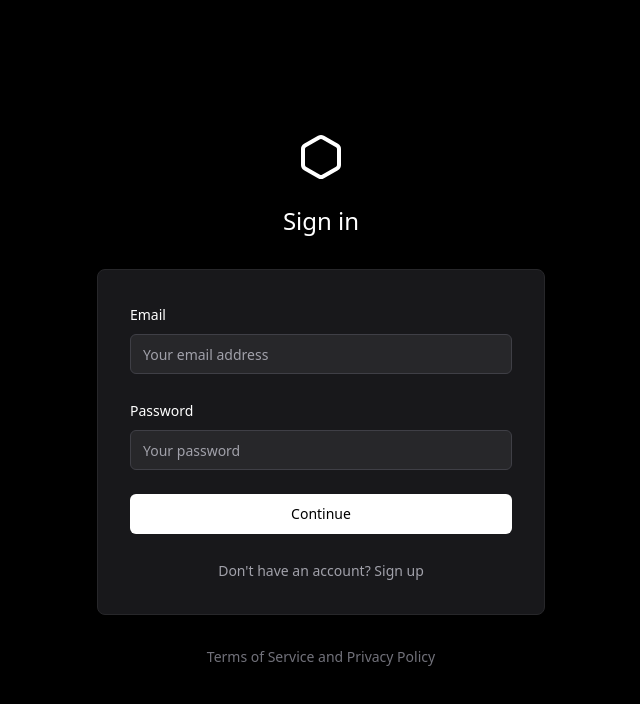
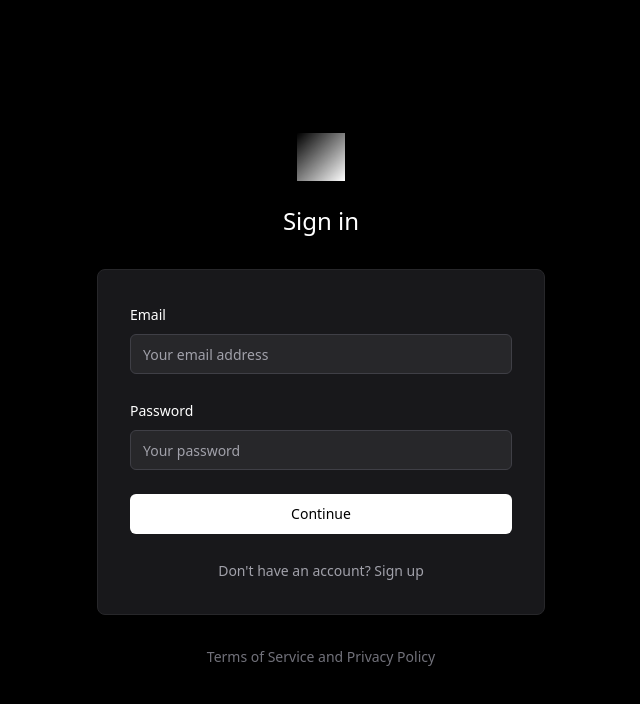
Before and after one commit to 0mny/lucid-layout-labs, a React (Vite) app: page /auth in a window 1280 px wide. Shown: the top 704 px of the page, without its empty margins (319-959 px from the left). Built offline with nearby package versions, Linux system fonts and the light colour scheme.

Commit message:
feat: Use image as auth screen logo
Replaces the existing logo (Hexagon) on the auth screen with the provided image.

```diff
--- a/src/pages/Auth.tsx
+++ b/src/pages/Auth.tsx
@@ -4,8 +4,9 @@ import { useAuth } from '@/contexts/AuthContext';
 import { Button } from '@/components/ui/button';
 import { Input } from '@/components/ui/input';
 import { Label } from '@/components/ui/label';
+import { useToast } from '@/hooks/use-toast';
 import { Hexagon } from 'lucide-react';
-import { useToast } from '@/hooks/use-toast';
+
 const Auth = () => {
   const [isLoading, setIsLoading] = useState(false);
   const [isSignUp, setIsSignUp] = useState(false);
@@ -91,7 +92,11 @@ const Auth = () => {
         {/* Logo and Title */}
         <div className="text-center mb-8">
           <div className="flex justify-center mb-6">
-            <Hexagon className="h-12 w-12 text-white" />
+            <img
+              src="/lovable-uploads/0698279a-9918-4c6a-9e5d-5177e1aae3f9.png"
+              alt="Logo"
+              className="h-12 w-12 object-contain"
+            />
           </div>
           <h1 className="text-2xl font-medium text-white mb-2">
             {isSignUp ? 'Sign up' : 'Sign in'}
@@ -167,4 +172,5 @@ const Auth = () => {
       </div>
     </div>;
 };
+
 export default Auth;
```
Also changed, not shown: public/lovable-uploads/0698279a-9918-4c6a-9e5d-5177e1aae3f9.png (added).
